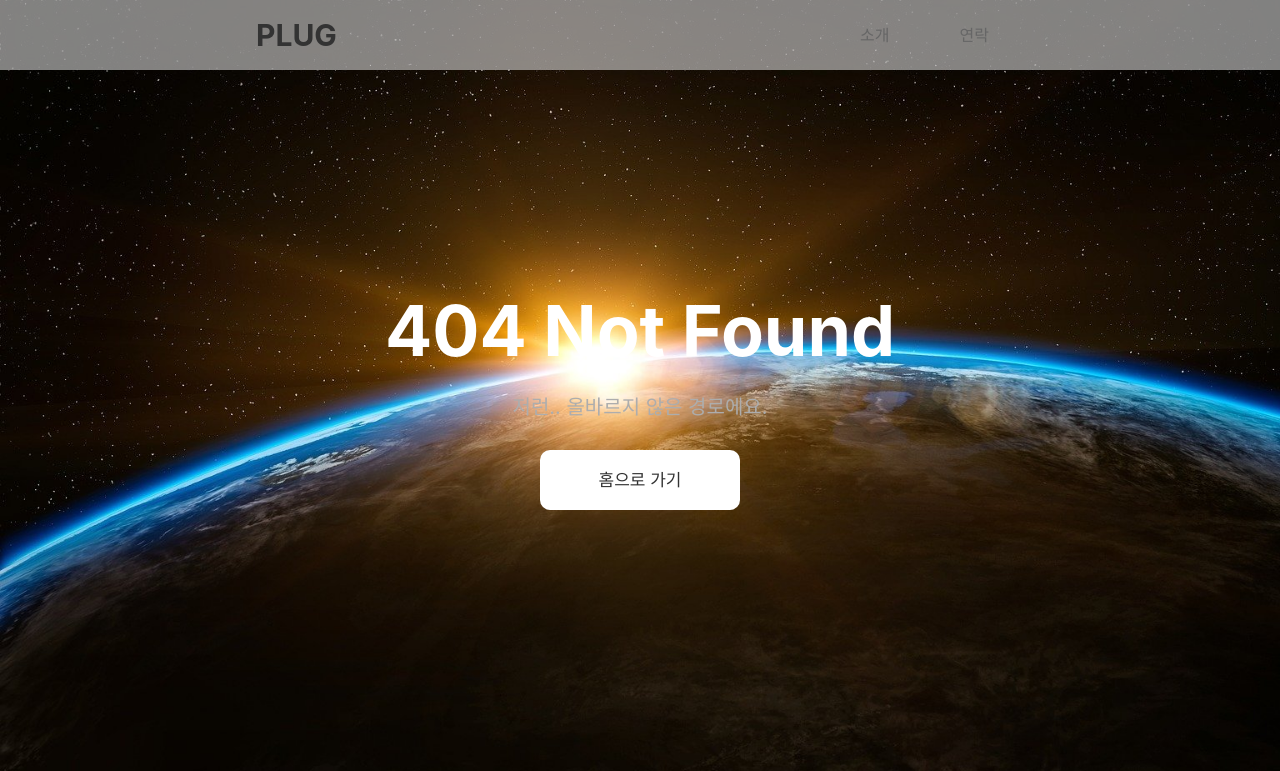
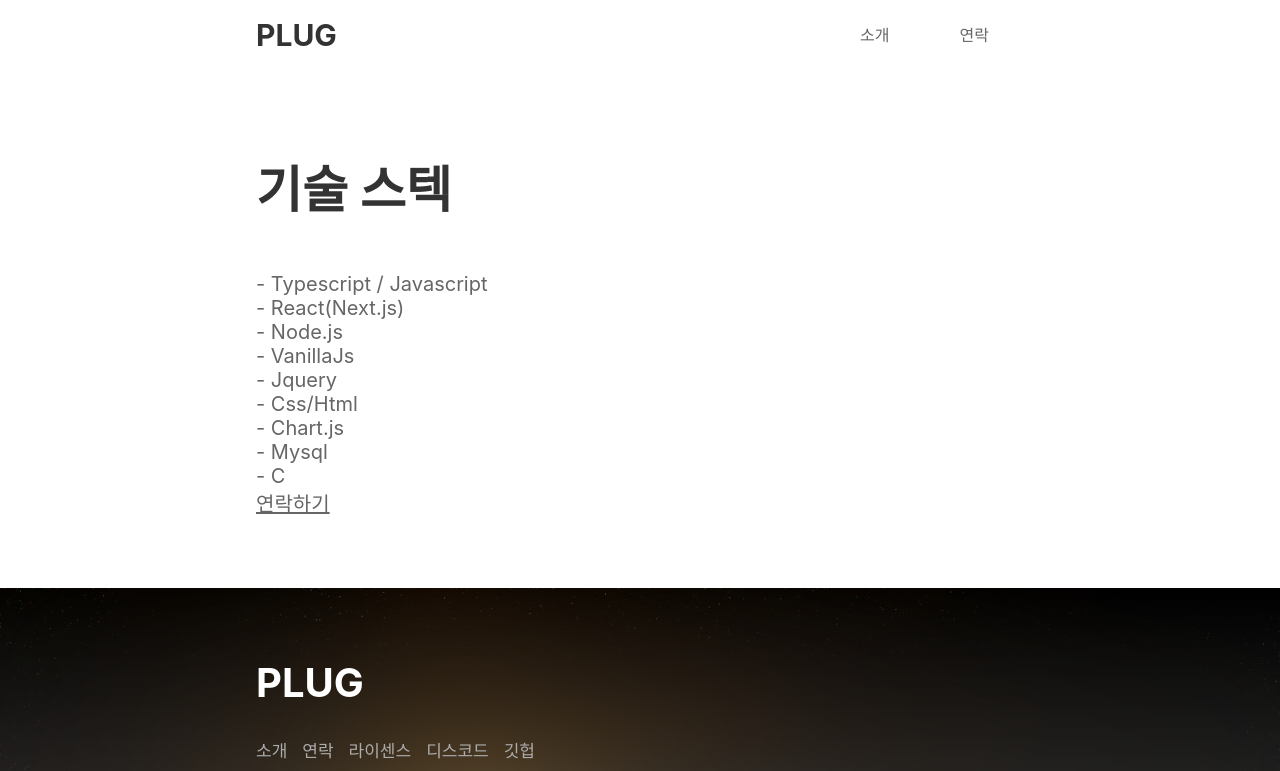
Before and after one commit to DEV-PLUG/Portfolio, a Next.js app: page /stack in a window 1280 px wide. Before the commit this address had no page. Shown: the top 771 px of the page. Built offline with nearby package versions, Linux system fonts and the light colour scheme; a web font is replaced by a local one.

Commit message:
Add files via upload

```diff
--- /dev/null
+++ b/pages/stack.tsx
@@ -0,0 +1,33 @@
+import { useEffect } from 'react';
+import styles from "../styles/License.module.css";
+import Menu from '../elements/menu';
+import Link from 'next/link';
+
+export default function License() {
+
+    useEffect(() => {
+        window.scrollTo(0,0);
+    }, []);
+
+    return (
+        <>
+            <Menu/>
+            <h2 className={styles.title}>
+                기술 스텍
+            </h2>
+            <h6 className={styles.content}>
+                - Typescript / Javascript<br/>
+                - React(Next.js)<br/>
+                - Node.js<br/>
+                - VanillaJs<br/>
+                - Jquery<br/>
+                - Css/Html<br/>
+                - Chart.js<br/>
+                - Mysql<br/>
+                - C<br/>
+                <Link passHref href="/contact"><span className={styles.link}>연락하기</span></Link><br/>
+                <br/>
+            </h6>
+        </>
+    );
+}
```
